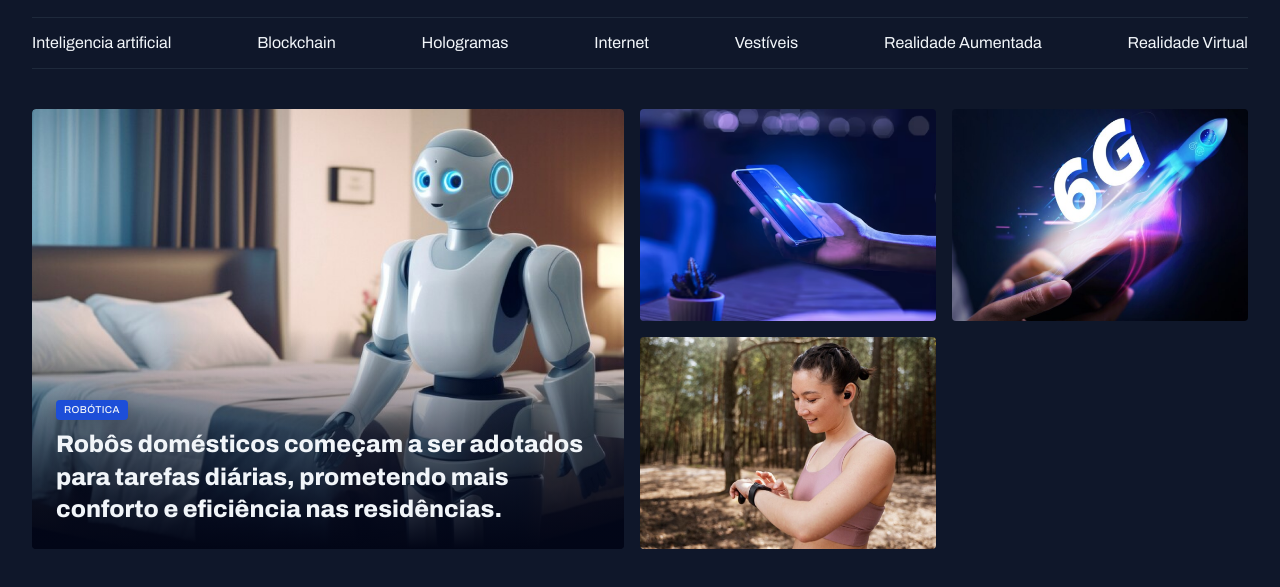
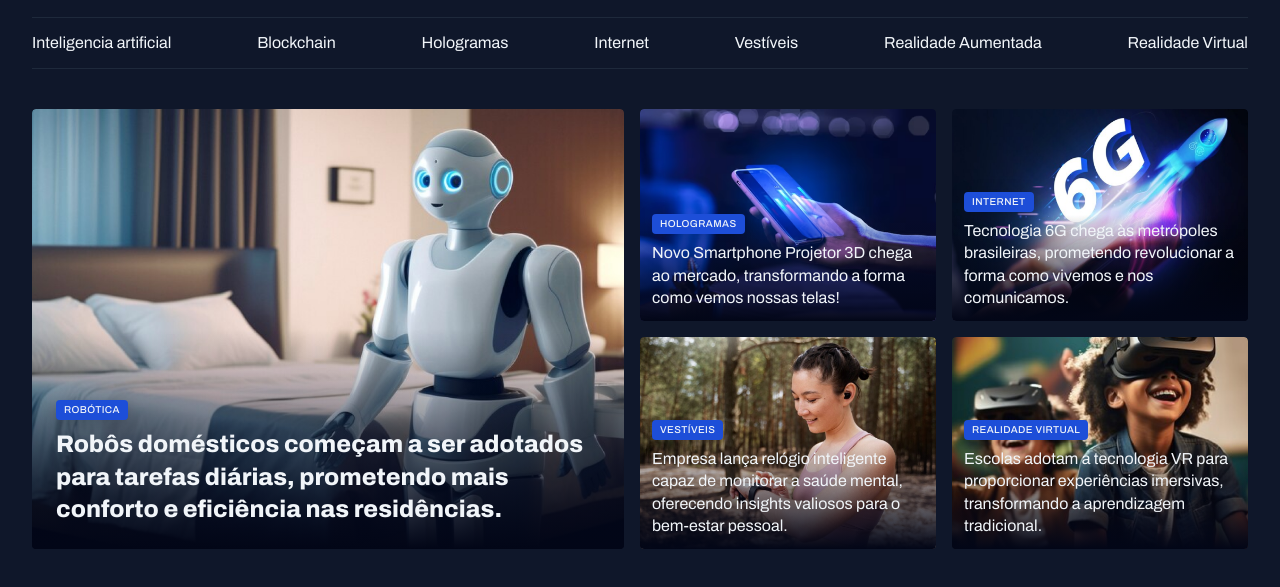
Before and after one commit to viktor-lima/Tech-news, a plain HTML site: page index.html in a window 1280 px wide. Shown: the part 55-642 px from the top of the page. Drawn offline with Linux system fonts and the light colour scheme; a web font is replaced by a local one.

Commit message:
Featured section

```diff
--- a/index.html
+++ b/index.html
@@ -49,15 +49,42 @@
         </figcaption>
       </figure>
       <div class="grid grid-flow-col-2 gap-16">
-        <div>
+        <figure class="card">
           <img src="assets/images/Image 02.png" alt="">
-        </div>
-        <div>
+          <figcaption>
+            <span class="content-tag">hologramas</span>
+            <h2 class="text-lg">
+              Novo Smartphone Projetor 3D chega ao mercado, transformando a forma como vemos nossas telas!
+            </h2>
+          </figcaption>
+        </figure>
+        <figure class="card">
           <img src="assets/images/Image 03.png" alt="">
-        </div>
-        <div>
+          <figcaption>
+            <span class="content-tag">internet</span>
+            <h2 class="text-lg">
+              Tecnologia 6G chega às metrópoles brasileiras, prometendo revolucionar a forma como vivemos e nos comunicamos.
+            </h2>
+          </figcaption>
+        </figure>
+        <figure class="card">
           <img src="assets/images/Image 04.png" alt="">
-      </div>
+          <figcaption >
+            <span class="content-tag">vestíveis</span>
+            <h2 class="text-lg">
+              Empresa lança relógio inteligente capaz de monitorar a saúde mental, oferecendo insights valiosos para o bem-estar pessoal.
+            </h2>
+          </figcaption>
+        </figure>
+        <figure class="card">
+          <img src="assets/images/Image 05.png" alt="">
+          <figcaption>
+            <span class="content-tag">realidade virtual</span>
+            <h2 class="text-lg">
+              Escolas adotam a tecnologia VR para proporcionar experiências imersivas, transformando a aprendizagem tradicional.
+            </h2>
+          </figcaption>
+        </figure>
       </div>
     </section>
   </main>
--- a/styles/sections.css
+++ b/styles/sections.css
@@ -26,7 +26,9 @@
     bottom: 0;
 
     padding: 24px;
-
+    &:has(.text-lg){
+      padding: 12px;
+    }
 
     h2{
       margin-top: 8px;
```
